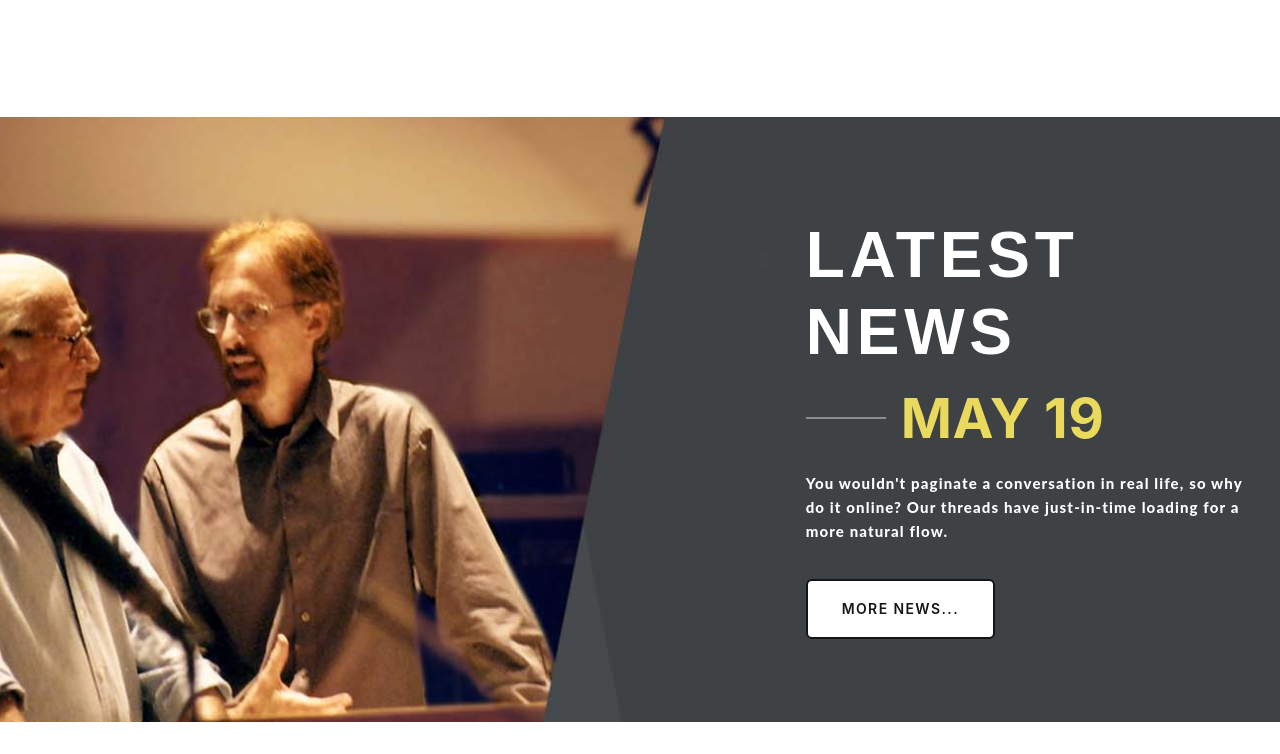
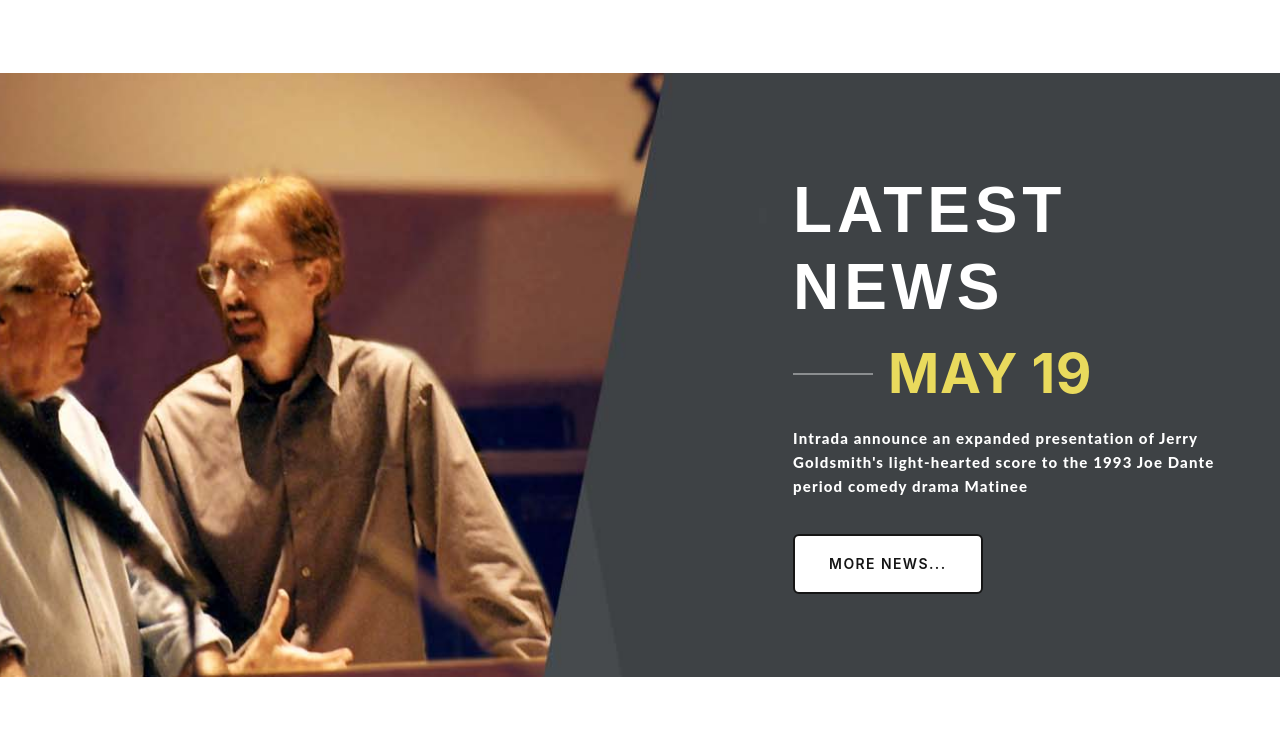
Before and after one commit to Golds79/goldsmith-project, a plain HTML site: page index.html in a window 1280 px wide. Shown: the part 3038-3792 px from the top of the page. Drawn offline with Linux system fonts and the light colour scheme; a web font is replaced by a local one.

Commit message:
Goldsmith Project

```diff
--- a/index.html
+++ b/index.html
@@ -146,7 +146,7 @@
                   <li><a onclick="music1()"><i class="fa-solid fa-play"></i>1. Star Trek The Motion Picture Suite</a></li>
                   <li><a onclick="music2()"><i class="fa-solid fa-play"></i>2. The Omen Jerry Goldsmith Suite</a></li>
                   <li><a onclick="music3()"><i class="fa-solid fa-play"></i>3. Mulan Soundtrack Suite</a></li>
-                  <li><a onclick="music4()"><i class="fa-solid fa-play"></i>4. Rambo First Blood Part II Soundtrack</a></li>
+                  <li><a onclick="music4()"><i class="fa-solid fa-play"></i>4. Rambo First Blood Part II</a></li>
                   <li><a onclick="music5()"><i class="fa-solid fa-play"></i>5. Planet of the Apes The Hunt</a></li>
                 </ul>
               </div>
@@ -202,9 +202,7 @@
                   <time datetime="2022-19-05">may 19</time>
                 </div>
                 <p>
-                  You wouldn't paginate a conversation in real life, so why do it
-                  online? Our threads have just-in-time loading for a more natural
-                  flow.
+                  Intrada announce an expanded presentation of Jerry Goldsmith's light-hearted score to the 1993 Joe Dante period comedy drama Matinee
                 </p>
                 <a class="button" href="./const/index.html">more news...</a>
               </div>
```
Also changed, not shown: images/insta/insta-2.jpg, images/insta/insta-3.jpg.
